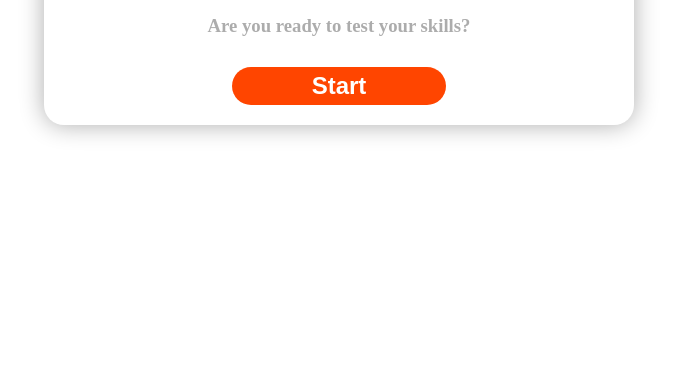
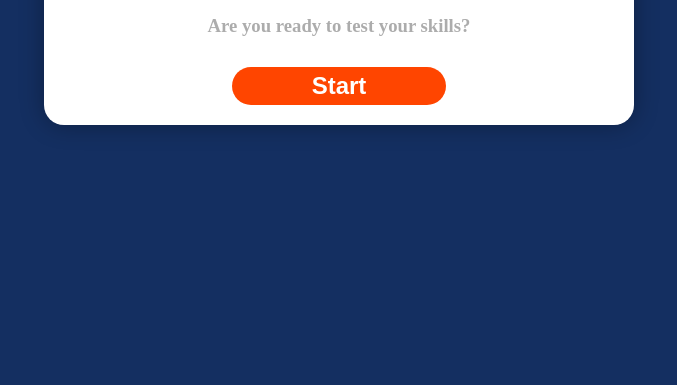
Before and after one commit to Tushar-yukii/Quiz-App, a plain HTML site: page index.html in a window 1280 px wide. Shown: the part 415-800 px from the top of the page, without its empty margins (301-978 px from the left). Drawn offline with Linux system fonts and the light colour scheme.

Commit message:
upadate css

```diff
--- a/style.css
+++ b/style.css
@@ -6,6 +6,7 @@
   --clr--colr: orangered;
 }
 body {
+  background-color:rgb(20, 47, 97);
   display: flex;
   justify-content: center;
   align-items: center;
```
